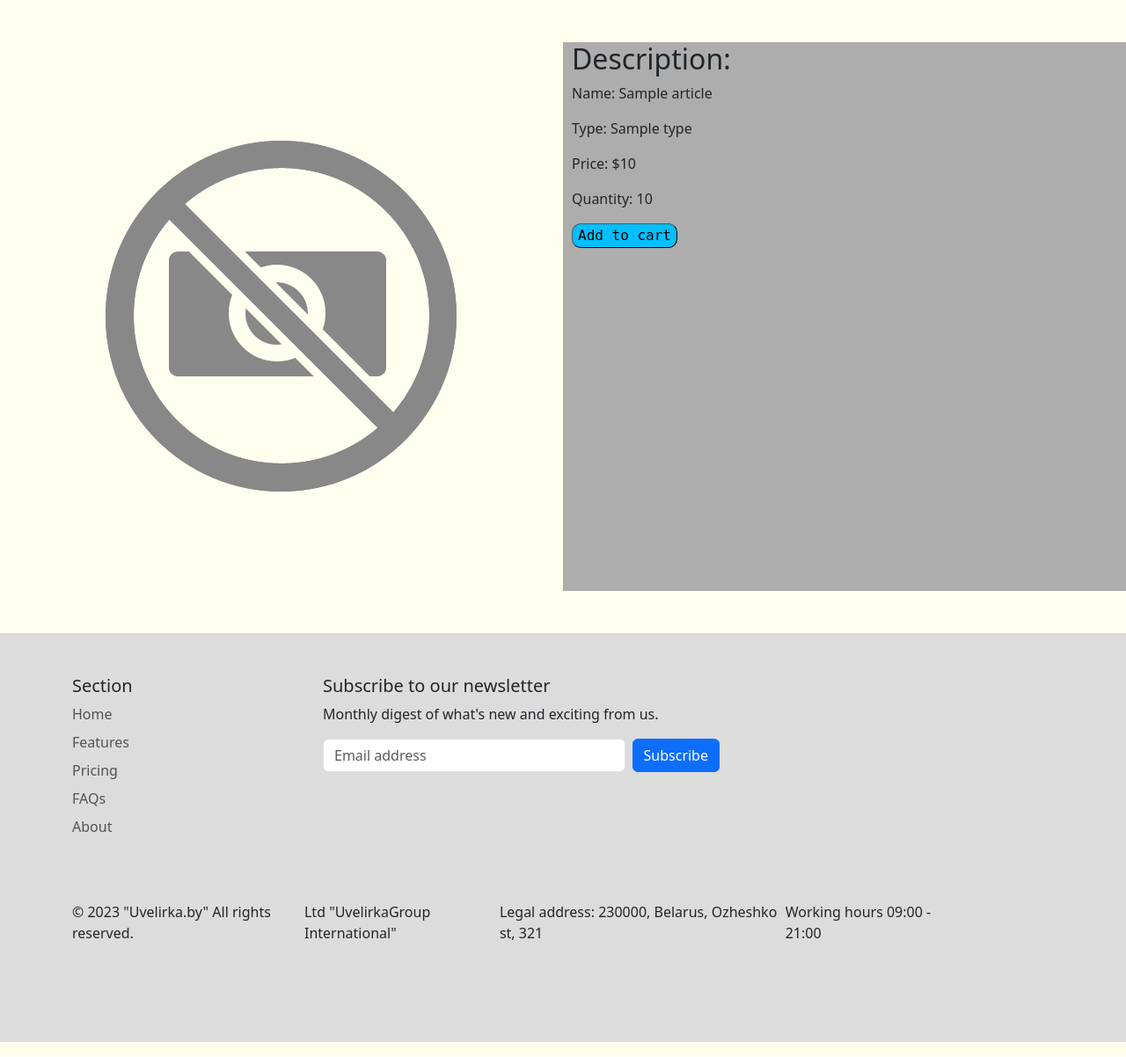
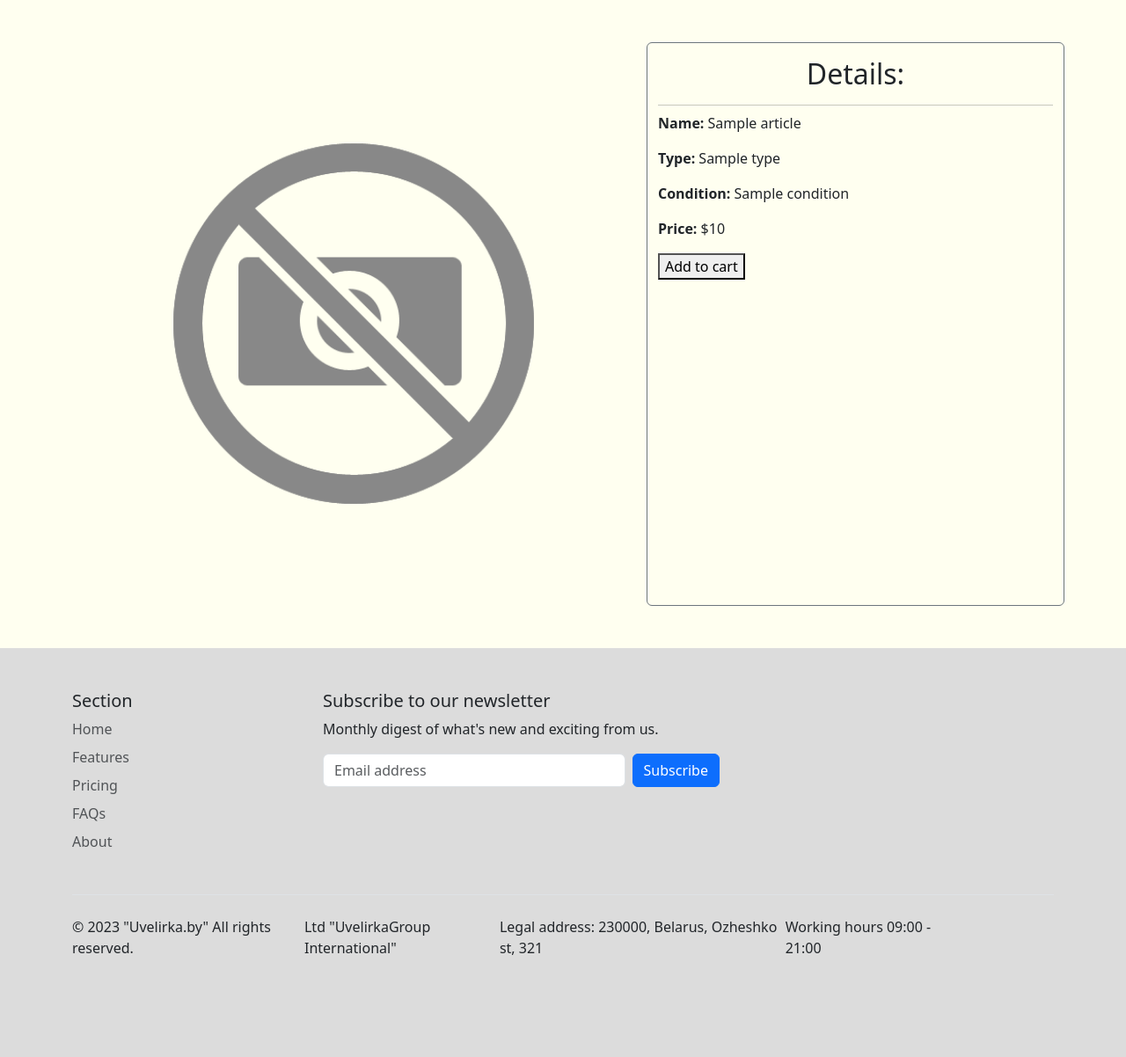
Before and after one commit to MaksimPashkovsky/jewelry-pawnshop, a Flask app: template src/app/catalog/templates/article.html in a window 1280 px wide. Shown: the part 82-1284 px from the top of the page at 88% size. Run offline with Flask 3, Linux system fonts and the light colour scheme; a user stored in the database is signed in; tables that the repository leaves empty hold one stand-in row (values such as "Sample post"); the template is opened without the code that fills it: most values are stand-ins (such as "Sample title", 1, 10 or a date in 2020).

Commit message:
article page + loup

```diff
--- /dev/null
+++ b/src/app/catalog/static/js/loupe.js
@@ -0,0 +1,44 @@
+
+var $loupe = $(".loupe"),
+    loupeWidth = $loupe.width(),
+    loupeHeight = $loupe.height();
+
+$(document).on("mouseenter", ".image", function (e) {
+    var $currImage = $(this),
+        $img = $('<img/>')
+            .attr('src', $('img', this).attr("src"))
+            .css({'width': $currImage.width() * 2, 'height': $currImage.height() * 2});
+
+    $loupe.html($img).fadeIn(100);
+
+    $(document).on("mousemove", moveHandler);
+
+    function moveHandler(e) {
+        var imageOffset = $currImage.offset(),
+            fx = imageOffset.left - loupeWidth / 2,
+            fy = imageOffset.top - loupeHeight / 2,
+            fh = imageOffset.top + $currImage.height() + loupeHeight / 2,
+            fw = imageOffset.left + $currImage.width() + loupeWidth / 2;
+
+        $loupe.css({
+            'left': e.pageX - 75,
+            'top': e.pageY - 75
+        });
+
+        var loupeOffset = $loupe.offset(),
+            lx = loupeOffset.left,
+            ly = loupeOffset.top,
+            lw = lx + loupeWidth,
+            lh = ly + loupeHeight,
+            bigy = (ly - loupeHeight / 4 - fy) * 2,
+            bigx = (lx - loupeWidth / 4 - fx) * 2;
+
+        $img.css({'left': -bigx, 'top': -bigy});
+
+        if (lx < fx || lh > fh || ly < fy || lw > fw) {
+            $img.remove();
+            $(document).off("mousemove", moveHandler);
+            $loupe.fadeOut(100);
+        }
+    }
+});
--- a/src/app/catalog/static/styles/article.css
+++ b/src/app/catalog/static/styles/article.css
@@ -1,3 +1,21 @@
+.loupe {
+  display: none;
+  position: absolute;
+  width: 200px;
+  height: 200px;
+  border: 1px solid black;
+  box-shadow: 5px 5px 12px black;
+  background: rgba(0, 0, 0, 0.25);
+  cursor: none;
+  overflow: hidden;
+}
+
+.loupe img {
+  position: absolute;
+  right: 0;
+}
+
+/*
 .article {
     display: flex;
 }
@@ -24,4 +42,4 @@
     font-size: 16px;
     background-color: deepskyblue;
     cursor: pointer;
-}
+}*/
--- a/src/app/catalog/templates/article.html
+++ b/src/app/catalog/templates/article.html
@@ -10,6 +10,7 @@
 
 {% block script %}
     <script src="{{ url_for('catalog.static', filename='js/add_to_cart.js') }}"></script>
+    <script src="{{ url_for('catalog.static', filename='js/loupe.js') }}"></script>
     <script>
         toastr.options.positionClass = "toast-bottom-right";
         toastr.options.timeOut = 1500;
@@ -17,21 +18,36 @@
 {% endblock %}
 
 {% block main %}
-    <div class="article">
-        <div class="article-image">
-            <img src="{{ url_for('static', filename='images/' + (article.image if article.image else "no-image.png")) }}" alt="#">
+    <div class="container">
+        <div class="row">
+            <div class="col-7">
+                <div class="image">
+                    <img width="100%" height="auto"
+                         src="{{ url_for('static', filename='images/' + (article.image if article.image else "no-image.png")) }}"
+                         alt="#">
+                </div>
+            </div>
+            <div class="loupe"></div>
+            <div class="col-5 border border-secondary rounded">
+                <h2 class="text-center my-3">Details:</h2>
+                <hr class="featurette-divider my-2">
+                <p><strong>Name:</strong> {{ article.name }}</p>
+                <p><strong>Type:</strong> {{ article.type.name }}</p>
+                <p><strong>Condition:</strong> {{ article.condition }}</p>
+                <p><strong>Price:</strong> ${{ article.estimated_price }}</p>
+                {% if current_user.is_authenticated %}
+                    <button {{ "disabled" if article.quantity == 0 }}
+                            onclick="add_to_cart({{ article.article_id }}, '{{ url_for('cart.add_to_cart') }}')">Add to
+                        cart
+                    </button>
+                {% else %}
+                    <button {{ "disabled" if article.quantity == 0 }}
+                            onclick="toastr.error('Sign in your account first!')">
+                        Add to cart
+                    </button>
+                {% endif %}
+            </div>
         </div>
-        <div class="article-description">
-            <h2>Description:</h2>
-            <p>Name: {{ article.name }}</p>
-            <p>Type: {{ article.type.name }}</p>
-            <p>Price: ${{ article.estimated_price }}</p>
-            <p>Quantity: {{ article.quantity }}</p>
-            {% if current_user.is_authenticated %}
-                <button {{ "disabled" if article.quantity == 0 }} onclick="add_to_cart({{ article.article_id }}, '{{ url_for('cart.add_to_cart') }}')">Add to cart</button>
-            {% else %}
-                <button {{ "disabled" if article.quantity == 0 }} onclick="toastr.error('Sign in your account first!')">Add to cart</button>
-            {% endif %}
-        </div>
+
     </div>
 {% endblock %}
```
Also changed, not shown: src/app/catalog/views.py (+0 -17 lines).
